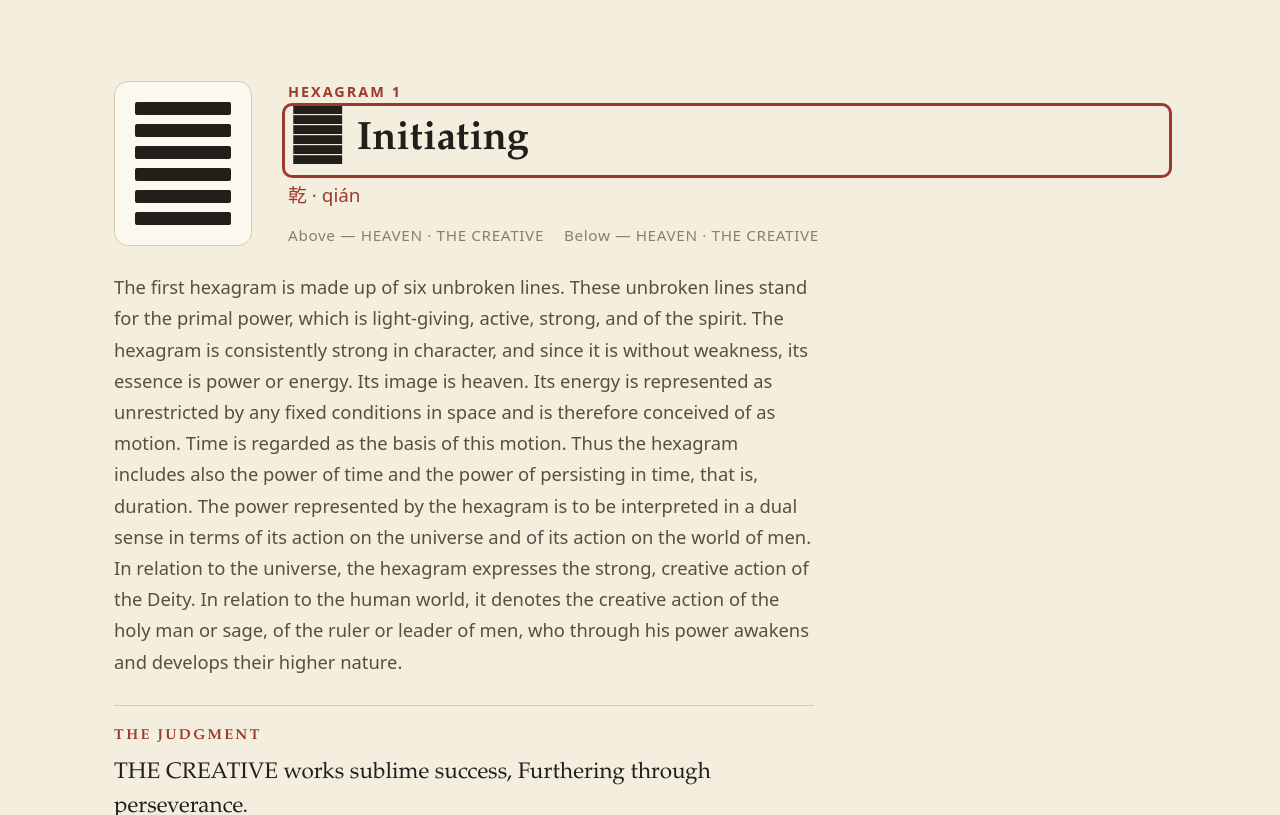
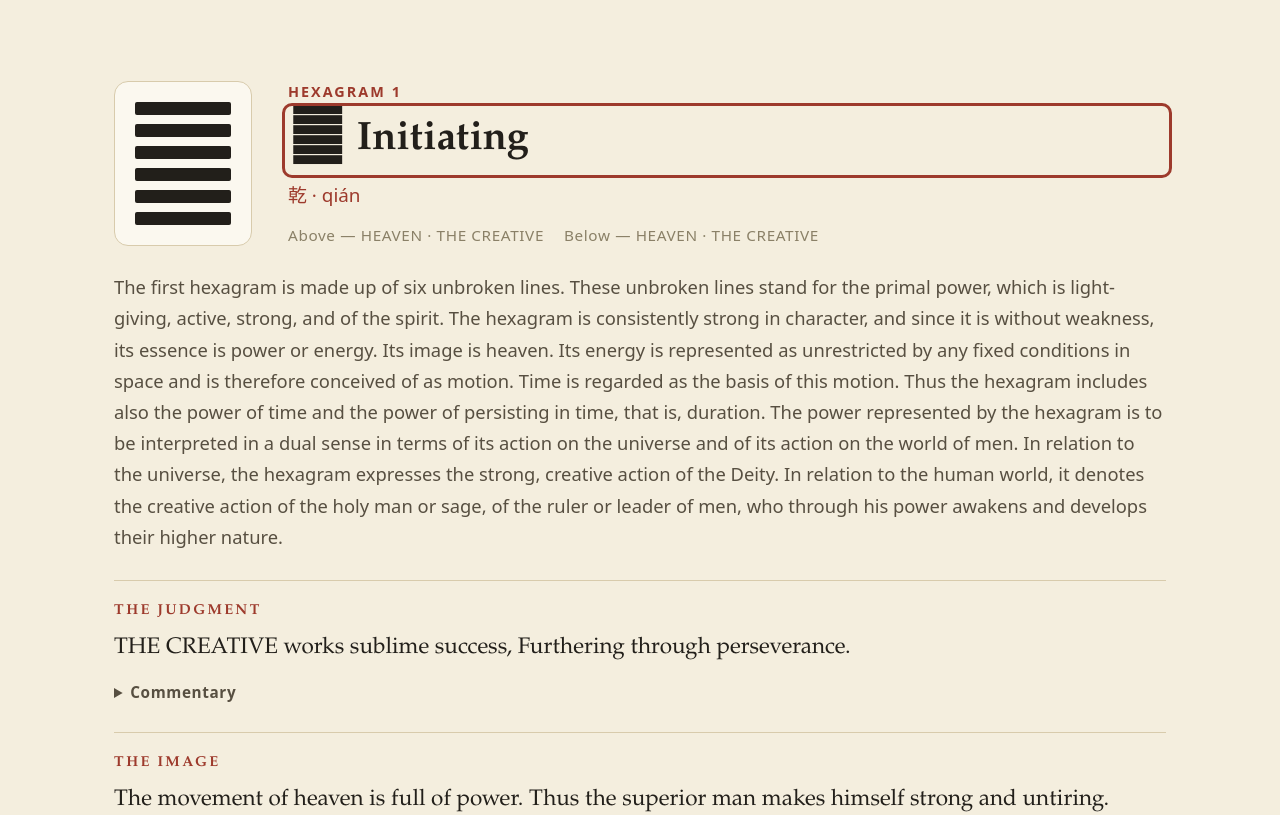
Before and after one commit to Kyamel/oraculo, a React (Vite) app: page /#/leitura/1 in a window 1280 px wide. Shown: the top 815 px of the page. Built offline with nearby package versions, Linux system fonts and the light colour scheme.

Commit message:
feat: usar mais espaço da tela

```diff
--- a/src/components/Reading.module.css
+++ b/src/components/Reading.module.css
@@ -157,7 +157,6 @@
   display: flex;
   flex-direction: column;
   gap: 28px;
-  max-width: 68ch;
 }
 
 .symbolic {
```
